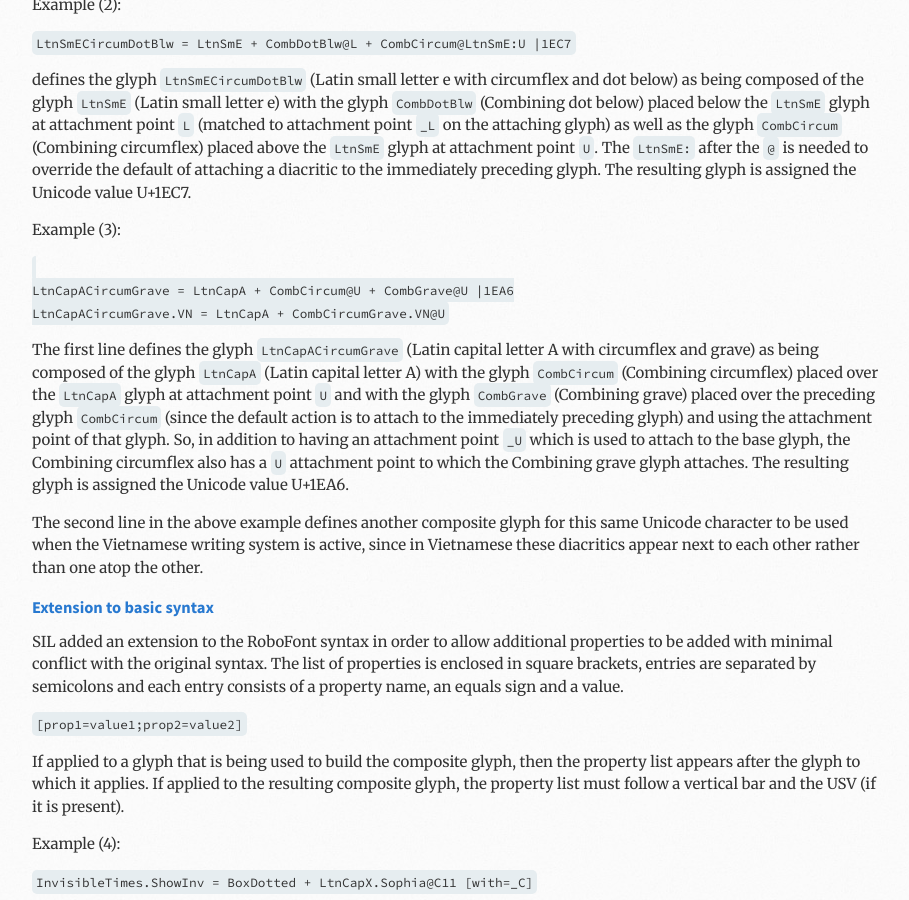
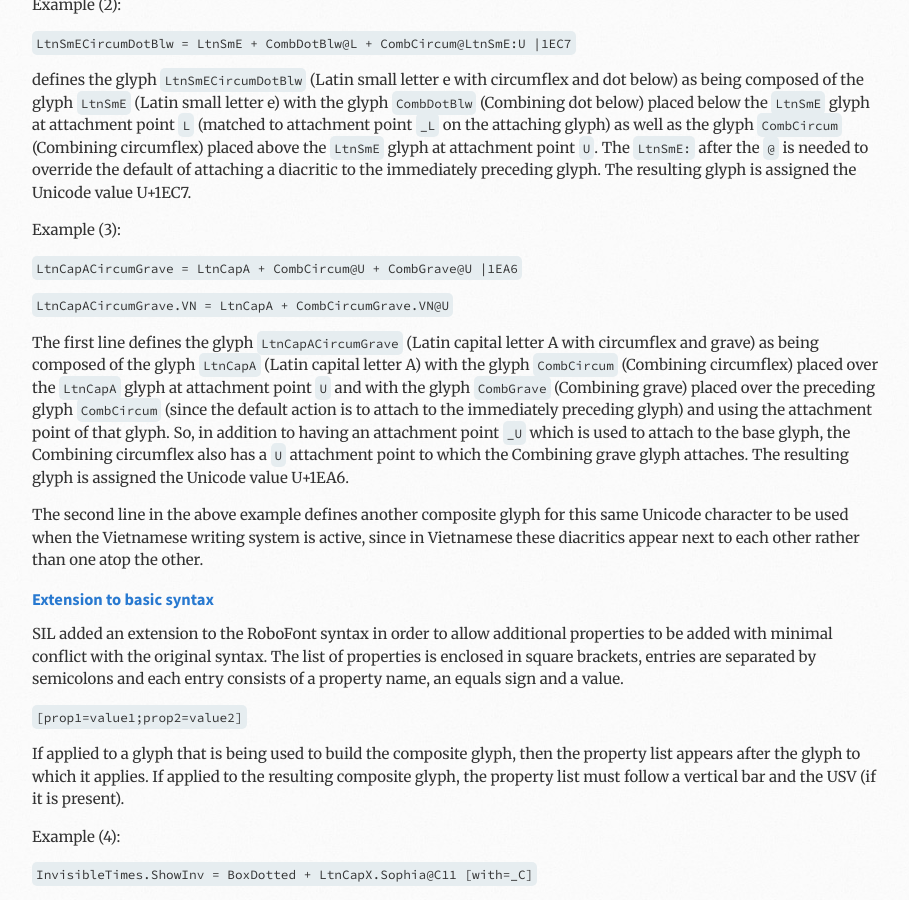
Before and after one commit to silnrsi/FDBP, a Jekyll site: the page built from en-US/Composite_Tools.md, in a window 1280 px wide and 900 px high, scrolled down 946 px. Shown: the whole window, without its empty margins (58-967 px from the left). Built offline with Jekyll 4.4.1, drawn with Linux system fonts in a browser that asks for light colours.

Commit message:
minor formatting change

````diff
--- a/en-US/Composite_Tools.md
+++ b/en-US/Composite_Tools.md
@@ -47,9 +47,9 @@ defines the glyph ```LtnSmECircumDotBlw``` (Latin small letter e with circumflex
 
 Example (3):
 
-```
-LtnCapACircumGrave = LtnCapA + CombCircum@U + CombGrave@U |1EA6
-LtnCapACircumGrave.VN = LtnCapA + CombCircumGrave.VN@U```
+```LtnCapACircumGrave = LtnCapA + CombCircum@U + CombGrave@U |1EA6```
+
+```LtnCapACircumGrave.VN = LtnCapA + CombCircumGrave.VN@U```
 
 The first line defines the glyph ```LtnCapACircumGrave``` (Latin capital letter A with circumflex and grave) as being composed of the glyph ```LtnCapA``` (Latin capital letter A) with the glyph ```CombCircum``` (Combining circumflex) placed over the ```LtnCapA``` glyph at attachment point ```U``` and with the glyph ```CombGrave``` (Combining grave) placed over the preceding glyph ```CombCircum``` (since the default action is to attach to the immediately preceding glyph) and using the attachment point of that glyph. So, in addition to having an attachment point ```_U``` which is used to attach to the base glyph, the Combining circumflex also has a ```U``` attachment point to which the Combining grave glyph attaches. The resulting glyph is assigned the Unicode value U+1EA6.
 
````
